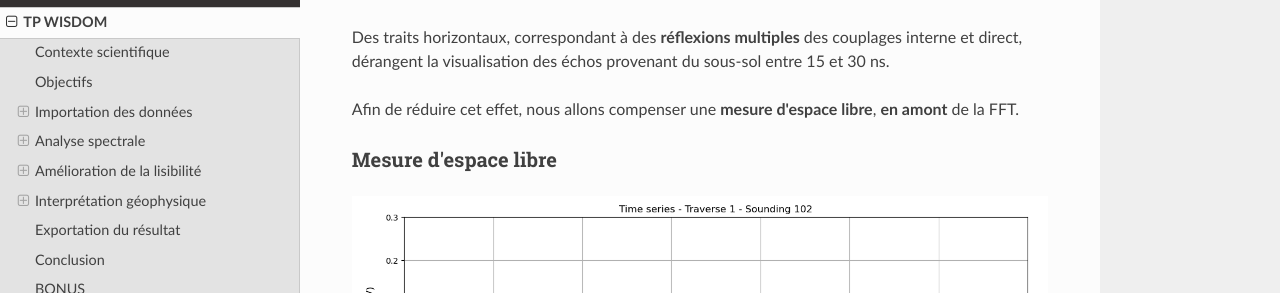
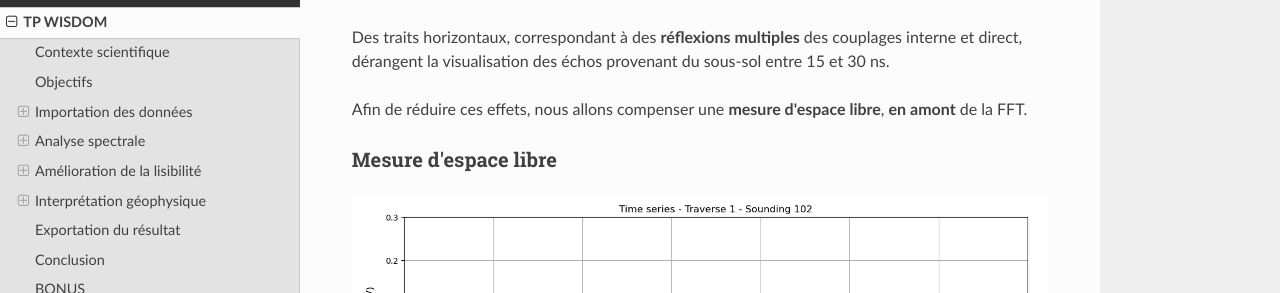
Before and after one commit to NicOudart/UVSQ_M2_NewSpace_TP_signal, an MkDocs documentation site: the page built from docs/TP_WISDOM.md, in a window 1280 px wide and 900 px high, scrolled down 14748 px. Shown: the part 158-451 px from the top of the window. Built offline with MkDocs 1.6.1, drawn with Linux system fonts in a browser that asks for light colours; nearby versions of some CDN libraries.

Commit message:
-Minor fix in WISDOM.

```diff
--- a/docs/TP_WISDOM.md
+++ b/docs/TP_WISDOM.md
@@ -434,7 +434,7 @@ On en déduit qu'il s'agit d'**effets instrumentaux** :
 
 Des traits horizontaux, correspondant à des **réflexions multiples** des couplages interne et direct, dérangent la visualisation des échos provenant du sous-sol entre 15 et 30 ns.
 
-Afin de réduire cet effet, nous allons compenser une **mesure d'espace libre**, **en amont** de la FFT.
+Afin de réduire ces effets, nous allons compenser une **mesure d'espace libre**, **en amont** de la FFT.
 
 ### Mesure d'espace libre
 
```
